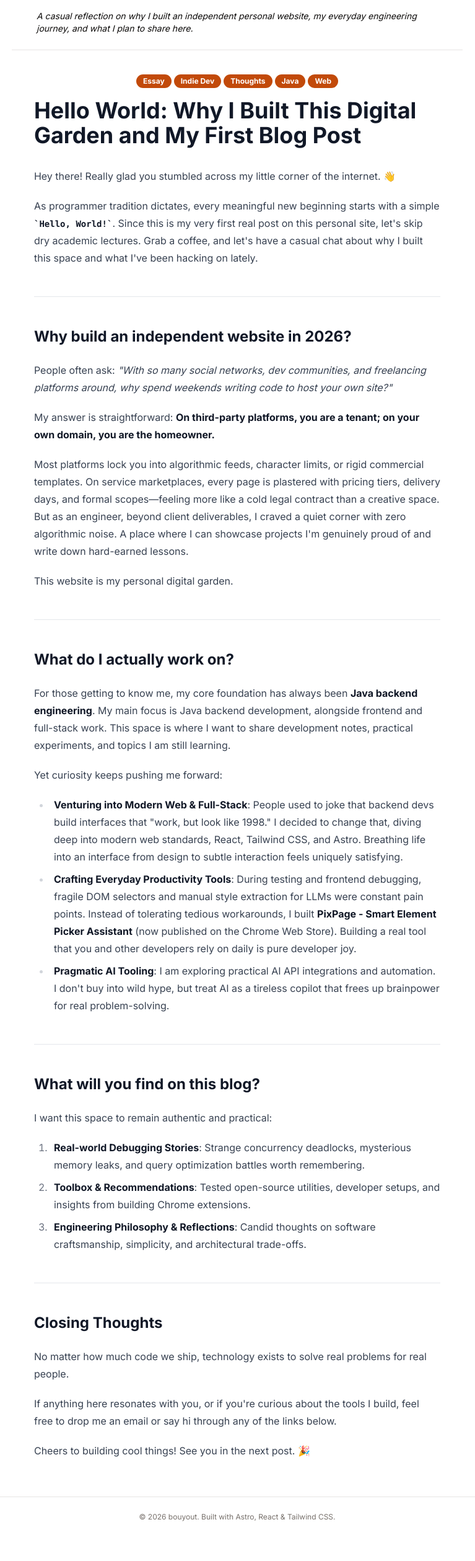
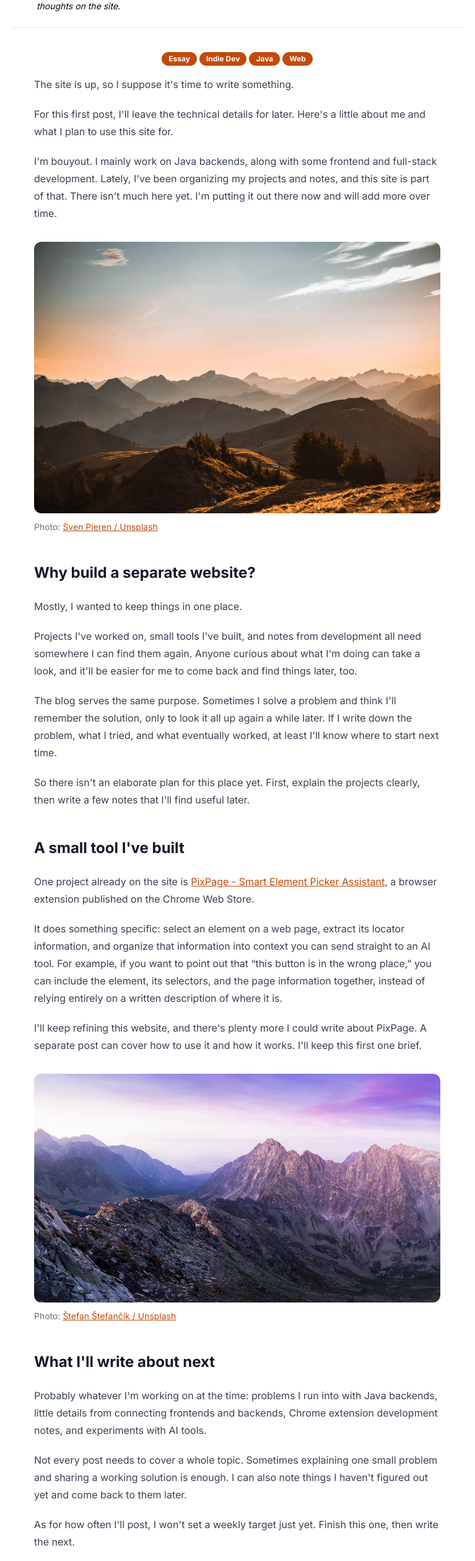
Before and after one commit to bouyoutt/personal-website, an Astro site: page /en/posts/hello-world-my-first-blog-en in a window 1280 px wide. Shown: the part 269-2787 px from the top of the page at 62% size, without its empty margins (257-1024 px from the left). Before the commit the page ends 2748 px from the top, so only its background shows below. Built offline with nearby package versions, Linux system fonts and the light colour scheme; Astro itself is replaced by a stand-in of ours.

Commit message:
content: update first blog post content with revised introduction, new images, and personal notes

```diff
--- a/src/content/posts/hello-world-my-first-blog-en.mdx
+++ b/src/content/posts/hello-world-my-first-blog-en.mdx
@@ -1,60 +1,61 @@
 ---
 published: true
-title: "Hello World: Why I Built This Digital Garden and My First Blog Post"
+title: "Hello, This Little Site Is Open"
 startDate: 2026-10-21
-description: "A casual reflection on why I built an independent personal website, my everyday engineering journey, and what I plan to share here."
+description: "A home for my projects and development notes. For this first post, a quick introduction and a few thoughts on the site."
 image:
-  url: "/developer-workstation.png"
-  alt: "Developer digital workstation"
-tags: ["Essay", "Indie Dev", "Thoughts", "Java", "Web"]
+  url: "/images/posts/hello-world/warm-mountains.webp"
+  alt: "Mountain ridges beneath a warm sky, photographed by Sven Pieren"
+tags: ["Essay", "Indie Dev", "Java", "Web"]
 lang: "en"
 ---
 
-# Hello World: Why I Built This Digital Garden and My First Blog Post
+import { Image } from 'astro:assets';
+import warmMountains from '../../../public/images/posts/hello-world/warm-mountains.webp';
+import duskMountains from '../../../public/images/posts/hello-world/dusk-mountains.webp';
 
-Hey there! Really glad you stumbled across my little corner of the internet. 👋
+The site is up, so I suppose it's time to write something.
 
-As programmer tradition dictates, every meaningful new beginning starts with a simple `Hello, World!`. Since this is my very first real post on this personal site, let's skip dry academic lectures. Grab a coffee, and let's have a casual chat about why I built this space and what I've been hacking on lately.
+For this first post, I'll leave the technical details for later. Here's a little about me and what I plan to use this site for.
 
----
+I'm bouyout. I mainly work on Java backends, along with some frontend and full-stack development. Lately, I've been organizing my projects and notes, and this site is part of that. There isn't much here yet. I'm putting it out there now and will add more over time.
 
-## Why build an independent website in 2026?
+<figure>
+  <Image src={warmMountains} widths={[400, 800, 1169]} sizes="(max-width: 768px) calc(100vw - 48px), 800px" format="webp" quality={75} loading="eager" alt="Sunset turns the grassy slope orange, with layers of mountains in the distance" width="1169" height="780" fetchpriority="high" decoding="async" class="rounded-xl" />
+  <figcaption>Photo: <a href="https://unsplash.com/photos/mountain-ridges-under-warm-sky-ibikgDapcp4">Sven Pieren / Unsplash</a></figcaption>
+</figure>
 
-People often ask: *"With so many social networks, dev communities, and freelancing platforms around, why spend weekends writing code to host your own site?"*
+## Why build a separate website?
 
-My answer is straightforward: **On third-party platforms, you are a tenant; on your own domain, you are the homeowner.**
+Mostly, I wanted to keep things in one place.
 
-Most platforms lock you into algorithmic feeds, character limits, or rigid commercial templates. On service marketplaces, every page is plastered with pricing tiers, delivery days, and formal scopes—feeling more like a cold legal contract than a creative space. But as an engineer, beyond client deliverables, I craved a quiet corner with zero algorithmic noise. A place where I can showcase projects I'm genuinely proud of and write down hard-earned lessons.
+Projects I've worked on, small tools I've built, and notes from development all need somewhere I can find them again. Anyone curious about what I'm doing can take a look, and it'll be easier for me to come back and find things later, too.
 
-This website is my personal digital garden.
+The blog serves the same purpose. Sometimes I solve a problem and think I'll remember the solution, only to look it all up again a while later. If I write down the problem, what I tried, and what eventually worked, at least I'll know where to start next time.
 
----
+So there isn't an elaborate plan for this place yet. First, explain the projects clearly, then write a few notes that I'll find useful later.
 
-## What do I actually work on?
+## A small tool I've built
 
-For those getting to know me, my core foundation has always been **Java backend engineering**.
-My main focus is Java backend development, alongside frontend and full-stack work. This space is where I want to share development notes, practical experiments, and topics I am still learning.
+One project already on the site is [PixPage - Smart Element Picker Assistant](/en/projects/chrome-extension-en), a browser extension published on the Chrome Web Store.
 
-Yet curiosity keeps pushing me forward:
-- **Venturing into Modern Web & Full-Stack**: People used to joke that backend devs build interfaces that "work, but look like 1998." I decided to change that, diving deep into modern web standards, React, Tailwind CSS, and Astro. Breathing life into an interface from design to subtle interaction feels uniquely satisfying.
-- **Crafting Everyday Productivity Tools**: During testing and frontend debugging, fragile DOM selectors and manual style extraction for LLMs were constant pain points. Instead of tolerating tedious workarounds, I built **PixPage - Smart Element Picker Assistant** (now published on the Chrome Web Store). Building a real tool that you and other developers rely on daily is pure developer joy.
-- **Pragmatic AI Tooling**: I am exploring practical AI API integrations and automation. I don't buy into wild hype, but treat AI as a tireless copilot that frees up brainpower for real problem-solving.
+It does something specific: select an element on a web page, extract its locator information, and organize that information into context you can send straight to an AI tool. For example, if you want to point out that “this button is in the wrong place,” you can include the element, its selectors, and the page information together, instead of relying entirely on a written description of where it is.
 
----
+I'll keep refining this website, and there's plenty more I could write about PixPage. A separate post can cover how to use it and how it works. I'll keep this first one brief.
 
-## What will you find on this blog?
+<figure>
+  <Image src={duskMountains} widths={[400, 800, 1032]} sizes="(max-width: 768px) calc(100vw - 48px), 800px" format="webp" quality={75} alt="Rocky mountain ridges and valleys beneath a pink and purple sky" width="1032" height="581" loading="lazy" decoding="async" class="rounded-xl" />
+  <figcaption>Photo: <a href="https://unsplash.com/photos/landscape-photography-of-mountain-ranges-under-purple-and-pink-skies--g7axSVst6Y">Štefan Štefančík / Unsplash</a></figcaption>
+</figure>
 
-I want this space to remain authentic and practical:
-1. **Real-world Debugging Stories**: Strange concurrency deadlocks, mysterious memory leaks, and query optimization battles worth remembering.
-2. **Toolbox & Recommendations**: Tested open-source utilities, developer setups, and insights from building Chrome extensions.
-3. **Engineering Philosophy & Reflections**: Candid thoughts on software craftsmanship, simplicity, and architectural trade-offs.
+## What I'll write about next
 
----
+Probably whatever I'm working on at the time: problems I run into with Java backends, little details from connecting frontends and backends, Chrome extension development notes, and experiments with AI tools.
 
-## Closing Thoughts
+Not every post needs to cover a whole topic. Sometimes explaining one small problem and sharing a working solution is enough. I can also note things I haven't figured out yet and come back to them later.
 
-No matter how much code we ship, technology exists to solve real problems for real people.
+As for how often I'll post, I won't set a weekly target just yet. Finish this one, then write the next.
 
-If anything here resonates with you, or if you're curious about the tools I build, feel free to drop me an email or say hi through any of the links below.
+If you came here from PixPage or one of my social profiles, feel free to look around. If you'd like to chat, you can find my [Telegram](https://t.me/bouyoutt) and [X](https://x.com/bouyoutt) on the homepage.
 
-Cheers to building cool things! See you in the next post. 🎉
+That's all for now.
```
